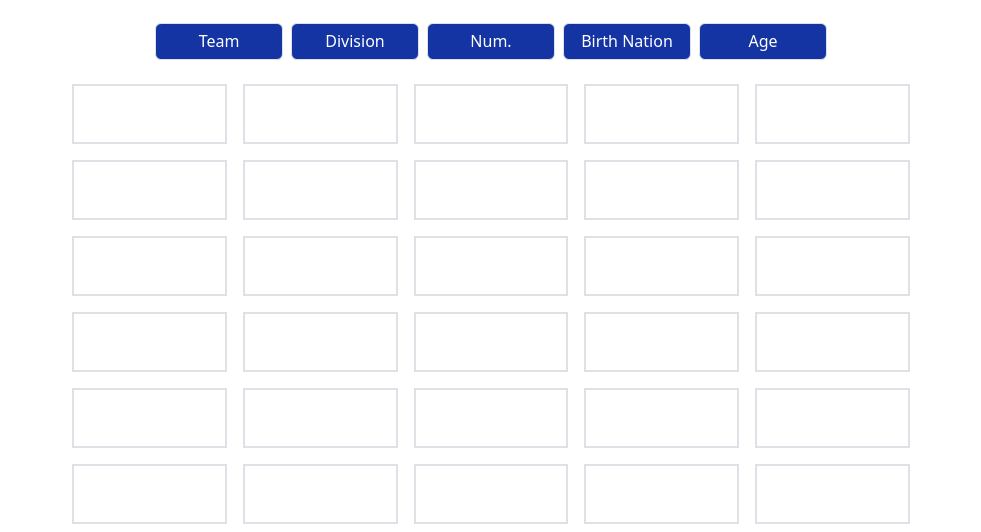
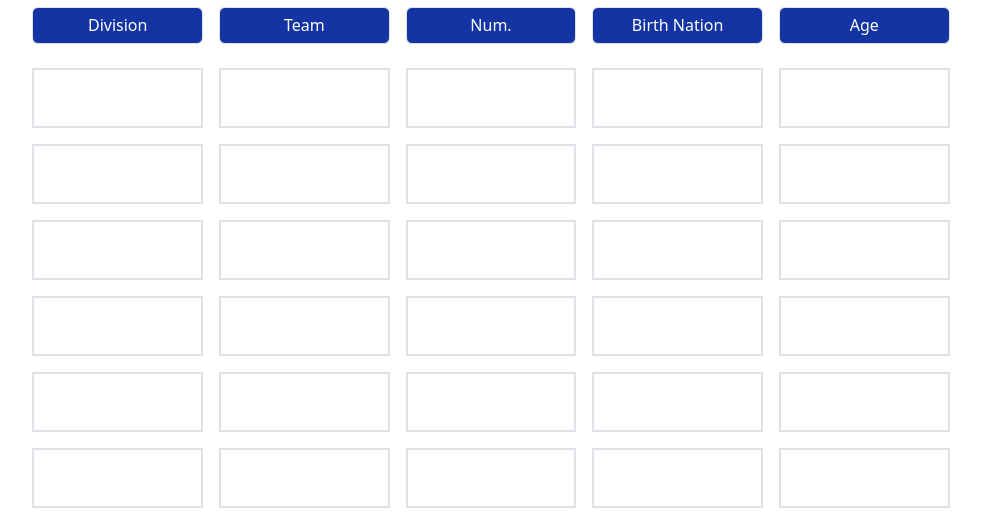
Before and after one commit to am0307/NHL-Guess-the-Shot, a Flask app: template templates/index.html in a window 1280 px wide. Shown: the part 535-1067 px from the top of the page, without its empty margins (149-1130 px from the left). After the commit the page ends 1043 px from the top, so only its background shows below. Run offline with Flask 3, Linux system fonts and the light colour scheme; the template is opened without the code that fills it, so the values that code supplies are empty; some libraries are stand-ins or nearby versions.

Commit message:
Line up columns

```diff
--- a/templates/index.html
+++ b/templates/index.html
@@ -18,7 +18,7 @@
     </div>
     <!-- Create player input form -->
     <form class="form" autocomplete="off" id="player-form">
-        <div class="row row-cols-5 mt-3 mb-2 justify-content-center">
+        <div class="row row-cols-5 mb-2 justify-content-center">
             <div class="col-4 px-0">
                 <input class="form-control" type="text" id="player-input" name="player" placeholder="Guess a player" autocomplete="off">
 
@@ -32,19 +32,19 @@
         </div>
     </form>
     <!-- Show headers for each column's category -->
-    <div id="column-headers" class="container-fluid text-center col-sm-10 col-md-10 col-lg-8 col-xl-6 col-xxl-4">
+    <div id="column-headers" class="container-fluid text-center col-sm-12 col-md-12 col-lg-10 col-xl-8 col-xxl-6">
         <div class="row row-cols-5 flex-nowrap justify-content-center my-3">
-            <h6 class="col mx-1 m-3 mt-2 px-1 py-2 border rounded mb-0" style="background-color: #1434A4; color: white; min-width: 100px;">Team</h6>
-            <h6 class="col mx-1 m-3 mt-2 px-1 py-2 border rounded mb-0" style="background-color: #1434A4; color: white; min-width: 100px;">Division</h6>
-            <h6 class="col mx-1 m-3 mt-2 px-1 py-2 border rounded mb-0" style="background-color: #1434A4; color: white; min-width: 100px;">Num.</h6>
-            <h6 class="col mx-1 m-3 mt-2 px-1 py-2 border rounded mb-0" style="background-color: #1434A4; color: white; min-width: 100px;">Birth Nation</h6>
-            <h6 class="col mx-1 m-3 mt-2 px-1 py-2 border rounded mb-0" style="background-color: #1434A4; color: white; min-width: 100px;">Age</h6>
+            <h6 class="col mx-2 my-2 px-2 py-2 border rounded mb-0" style="background-color: #1434A4; color: white;">Division</h6>
+            <h6 class="col mx-2 my-2 px-2 py-2 border rounded mb-0" style="background-color: #1434A4; color: white;">Team</h6>
+            <h6 class="col mx-2 my-2 px-2 py-2 border rounded mb-0" style="background-color: #1434A4; color: white;">Num.</h6>
+            <h6 class="col mx-2 my-2 px-2 py-2 border rounded mb-0" style="background-color: #1434A4; color: white;">Birth Nation</h6>
+            <h6 class="col mx-2 my-2 px-2 py-2 border rounded mb-0" style="background-color: #1434A4; color: white;">Age</h6>
         </div>
     </div>
     <!-- Display guess rows -->
     <div id="guess-rows" class="container-fluid text-center col-sm-12 col-md-12 col-lg-10 col-xl-8 col-xxl-6">
         <div id="guess-1">
-            <div class="row flex-nowrap justify-content-center">
+            <div class="row row-cols-5 flex-nowrap justify-content-center">
                 <div class="player-info-1 col m-2 px-2 border-2 border team"></div>
                 <div class="player-info-1 col m-2 px-2 border-2 border division"></div>
                 <div class="player-info-1 col m-2 px-2 border-2 border number"></div>
@@ -53,7 +53,7 @@
             </div>
         </div>
         <div id="guess-2">
-            <div class="row flex-nowrap justify-content-center">
+            <div class="row row-cols-5 flex-nowrap justify-content-center">
                 <div class="player-info-2 col m-2 px-2 border-2 border team"></div>
                 <div class="player-info-2 col m-2 px-2 border-2 border division"></div>
                 <div class="player-info-2 col m-2 px-2 border-2 border number"></div>
@@ -62,7 +62,7 @@
             </div>
         </div>
         <div id="guess-3">
-            <div class="row flex-nowrap justify-content-center">
+            <div class="row row-cols-5 flex-nowrap justify-content-center">
                 <div class="player-info-3 col m-2 px-2 border-2 border team"></div>
                 <div class="player-info-3 col m-2 px-2 border-2 border division"></div>
                 <div class="player-info-3 col m-2 px-2 border-2 border number"></div>
@@ -71,7 +71,7 @@
             </div>
         </div>
         <div id="guess-4">
-            <div class="row flex-nowrap justify-content-center">
+            <div class="row row-cols-5 flex-nowrap justify-content-center">
                 <div class="player-info-4 col m-2 px-2 border-2 border team"></div>
                 <div class="player-info-4 col m-2 px-2 border-2 border division"></div>
                 <div class="player-info-4 col m-2 px-2 border-2 border number"></div>
@@ -80,7 +80,7 @@
             </div>
         </div>
         <div id="guess-5">
-            <div class="row flex-nowrap justify-content-center">
+            <div class="row row-cols-5 flex-nowrap justify-content-center">
                 <div class="player-info-5 col m-2 px-2 border-2 border team"></div>
                 <div class="player-info-5 col m-2 px-2 border-2 border division"></div>
                 <div class="player-info-5 col m-2 px-2 border-2 border number"></div>
@@ -89,7 +89,7 @@
             </div>
         </div>
         <div id="guess-6">
-            <div class="row flex-nowrap justify-content-center">
+            <div class="row row-cols-5 flex-nowrap justify-content-center">
                 <div class="player-info-6 col m-2 px-2 border-2 border team"></div>
                 <div class="player-info-6 col m-2 px-2 border-2 border division"></div>
                 <div class="player-info-6 col m-2 px-2 border-2 border number"></div>
```
Also changed, not shown: api_cache.json (+1 -1 lines), main.py (+14 -14 lines).
